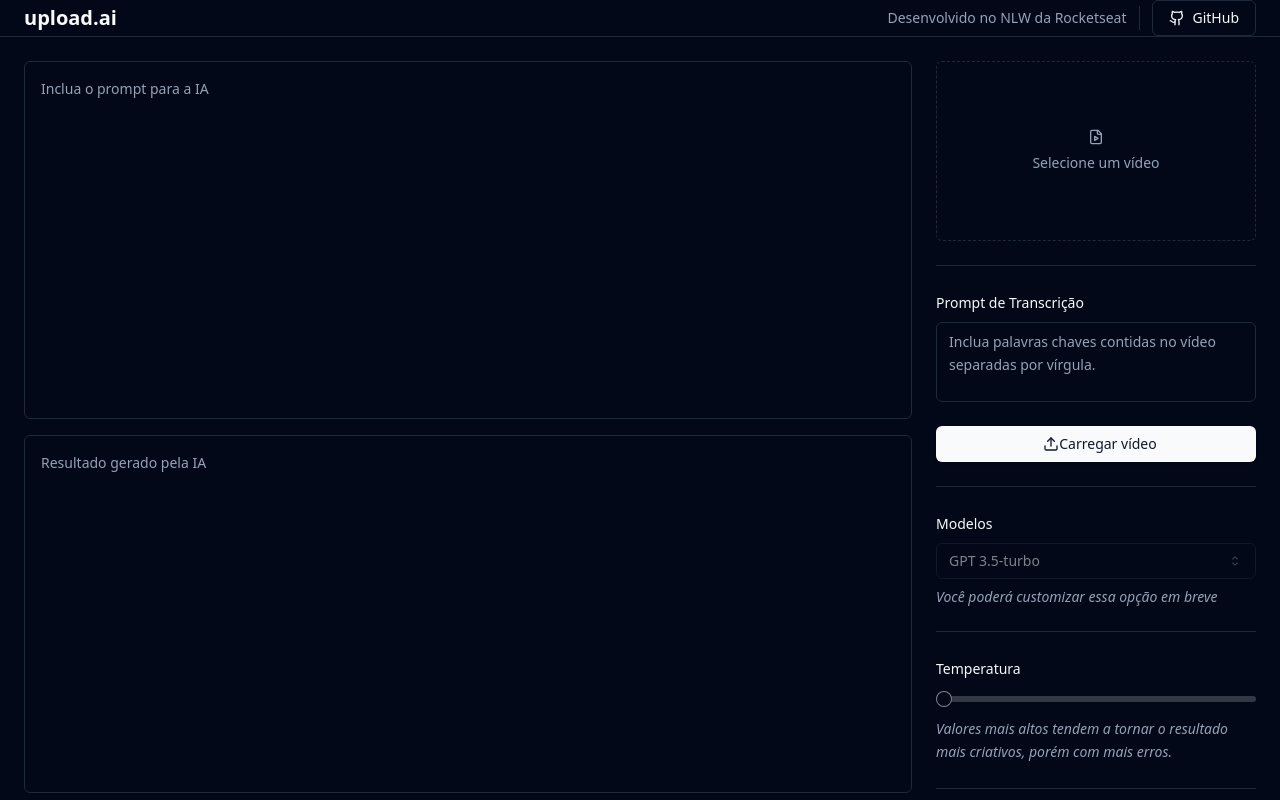
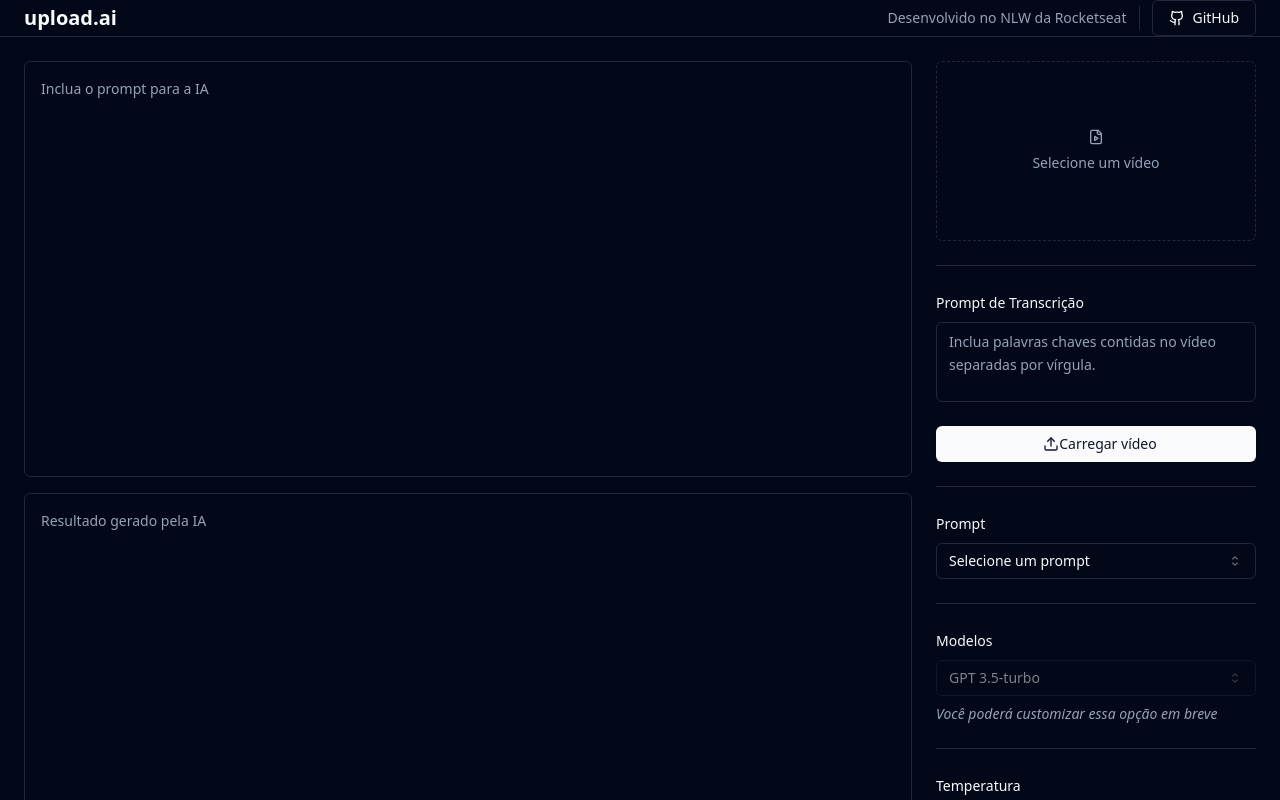
Before and after one commit to ojairojr/OpenAI-WEB, a React (Vite) app: page / in a window 1280 px wide. Shown: the top 800 px of the page. Built offline with nearby package versions, Linux system fonts and the light colour scheme.

Commit message:
Criando a seção de prompt

```diff
--- a/src/App.tsx
+++ b/src/App.tsx
@@ -25,9 +25,9 @@
         </div>
       </div>
 
-      <main className="flex-1 p-6 flex gap-6">
+      <main className="flex flex-1 p-6 gap-6">
         <div className="flex flex-col flex-1 gap-4">
-          <div className="grid grid-rows-2 gap-4 flex-1">
+          <div className="grid grid-rows-2 gap-4 flex flex-1">
             <Textarea
               className="resize-none p-4 leading-relaxed"
               placeholder="Inclua o prompt para a IA"
@@ -75,6 +75,21 @@
 
           <form className="space-y-6">
             <div className="space-y-2">
+                <Label>Prompt</Label>
+                <Select>
+                  <SelectTrigger>
+                    <SelectValue placeholder="Selecione um prompt"/>
+                  </SelectTrigger>
+                  <SelectContent>
+                    <SelectItem value="title"> Título do YouTube</SelectItem>
+                    <SelectItem value="description"> Descrição do YouTube</SelectItem>
+                  </SelectContent>
+                </Select>
+            </div>
+
+            <Separator/>
+
+            <div className="space-y-2">
               <Label>Modelos</Label>
               <Select defaultValue="gpt3.5" disabled>
                 <SelectTrigger>
```
